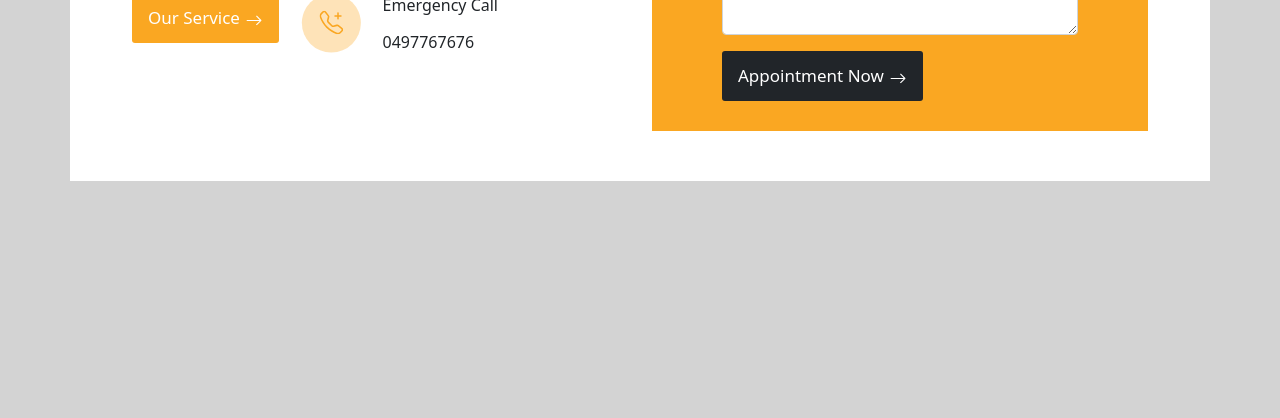
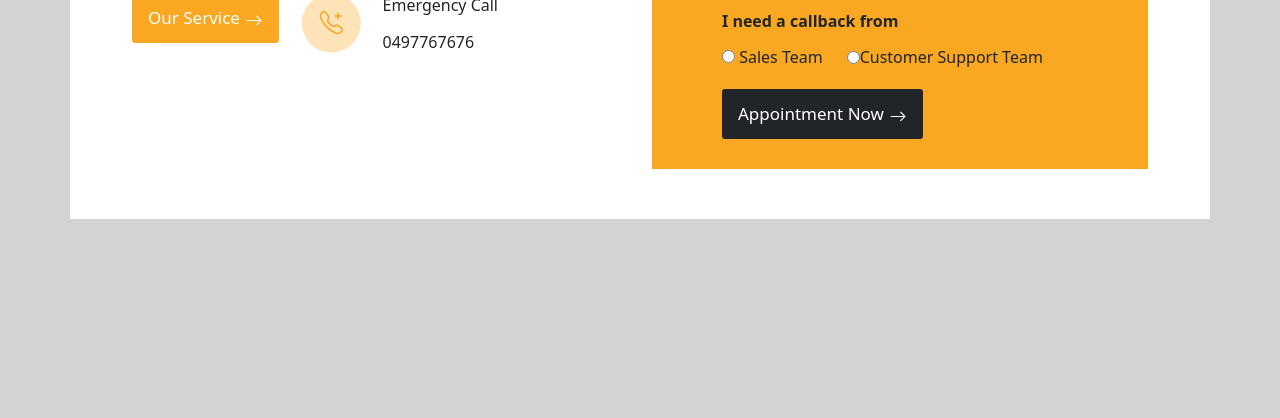
Before and after one commit to Nikunj117/igsolar, a Django app: page / in a window 1280 px wide. Shown: the part 3539-3957 px from the top of the page. Run offline with Django 5.2, Linux system fonts and the light colour scheme.

Commit message:
changes in hoime

```diff
--- a/Templates/home.html
+++ b/Templates/home.html
@@ -305,13 +305,55 @@
                             <div class="app_contact"><img src="{% static 'images/home/app-mail.svg' %}"></div>
                           </div>
                           <div class="app_inp mb-3">
+                            <input type="number" class="form-control" name="apo_number" id="exampleFormControlInput1" placeholder="Phone Number here*">
+                            <div class="app_contact"><img src="{% static 'images/contact/phone.png' %}"></div>
+                          </div>
+
+                          {% comment %} <div class="app_inp mb-3">
                             <input type="text" class="form-control" name="service" id="exampleFormControlInput1" placeholder="Select Service*">
                             <div class="app_contact"><img src="{% static 'images/home/app_edit.svg' %}"></div>
                           </div>
                           <div class="app_inp mb-3">
                             <textarea class="form-control" name="comment" id="exampleFormControlTextarea1" rows="3" placeholder="Your Comment"></textarea>
                             <div class="app_contact"><img src="{% static 'images/home/app-comment.svg' %}"></div>
-                          </div>
+                          </div> {% endcomment %}
+                          <label class="fw-bold">Are you an existing customer?</label><br>
+                            <div class="mb-2">
+                                <div class="d-flex align-items-center">
+                                    <div class="me-4">
+                                        <input type="radio" id="yes" name="existingCustomer" value="yes">
+                                        <label for="yes">Yes</label><br>
+                                    </div>
+                                    <input type="radio" id="no" name="existingCustomer" value="no">
+                                    <label for="no">No</label><br><br>
+                                </div>
+                            </div>
+
+                            <label class="fw-bold">Enquiry Type</label><br>
+                            <div class="mb-2">
+                                <div class="d-flex align-items-center">
+                                    <div class="me-4">
+                                        <input type="radio" id="residential" name="enquiryType" value="residential">
+                                        <label for="residential">Residential</label><br>
+                                    </div>
+                                    <input type="radio" id="commercial" name="enquiryType" value="commercial">
+                                    <label for="commercial">Commercial</label><br><br>
+                                </div>
+                            </div>
+
+
+                            <!-- I need a callback from -->
+                            <label class="fw-bold">I need a callback from</label><br>
+                            <div class="mb-2">
+                                <div class="d-flex align-items-center">
+                                    <div class="me-4">
+                                        <input type="radio" id="salesTeam" name="callbackFrom" value="salesTeam">
+                                        <label for="salesTeam">Sales Team</label><br>
+                                    </div>
+                                    <input type="radio" id="supportTeam" name="callbackFrom" value="supportTeam">
+                                    <label for="supportTeam">Customer Support Team</label><br><br>
+                                </div>
+                            </div>
                           <div><a><button class="service_btn d-flex bg-dark" type="submit"><p class="align-self-center mb-0">Appointment Now </p><span class="align-self-center"><img src="{% static 'images/home/left_ic.svg' %}" class="left_ic"></span></button></a>
                         </div>
                         </form>
--- a/main/views.py
+++ b/main/views.py
@@ -41,15 +41,32 @@ class Home(TemplateView):
 
         if 'name' in request.POST and 'apo_email' in request.POST:
             name = request.POST.get('name')
-            apo_email = request.POST.get('apo_email')
+            email = request.POST.get('apo_email')
+            phone_number = request.POST.get('apo_number')
             try:
-                validate_email(apo_email)
-                service = request.POST.get('service', None)
-                comment = request.POST.get('comment', None)
-                Appointment.objects.create(fullname=name, email=apo_email, services=service, comments=comment)
+
+                validate_email(email)
+                # service = request.POST.get('service', None)
+                # comment = request.POST.get('comment', None)
+                # company_name = request.POST.get('company_name', None)
+                existing_customer = request.POST.get('existingCustomer', None)
+                enquiry_type = request.POST.get('enquiryType', None)
+                callback_team = request.POST.get('callbackFrom', None)
+                contactusnew.objects.create(fullname=name, email=email, phonenumber = phone_number ,existing_customer=existing_customer, enquiry_type=enquiry_type,callback_team=callback_team)
                 messages.success(request, "Appointment booked successfully.")
             except ValidationError:
                 messages.error(request, "Invalid email address for appointment.")
+
+            # name = request.POST.get('name')
+            # apo_email = request.POST.get('apo_email')
+            # try:
+            #     validate_email(apo_email)
+            #     service = request.POST.get('service', None)
+            #     comment = request.POST.get('comment', None)
+            #     Appointment.objects.create(fullname=name, email=apo_email, services=service, comments=comment)
+            #     messages.success(request, "Appointment booked successfully.")
+            # except ValidationError:
+            #     messages.error(request, "Invalid email address for appointment.")
 
         return redirect('home')
 
```
